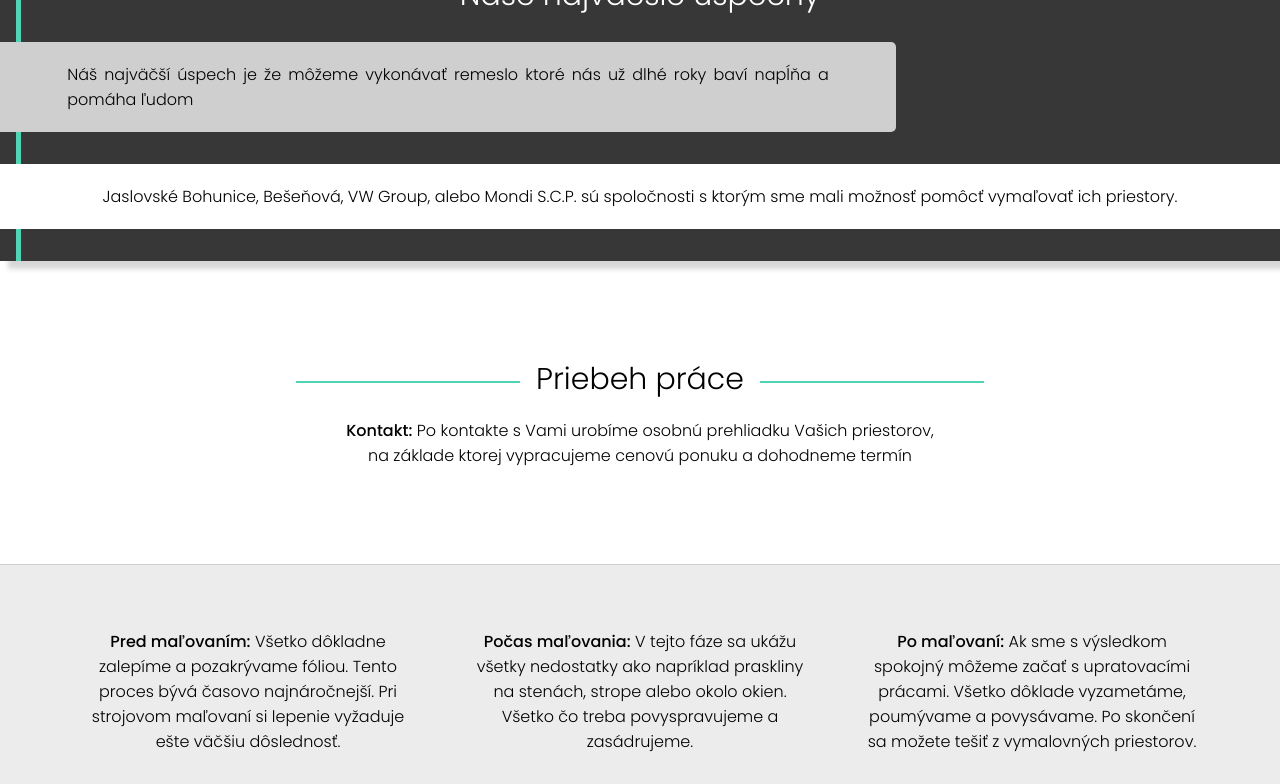
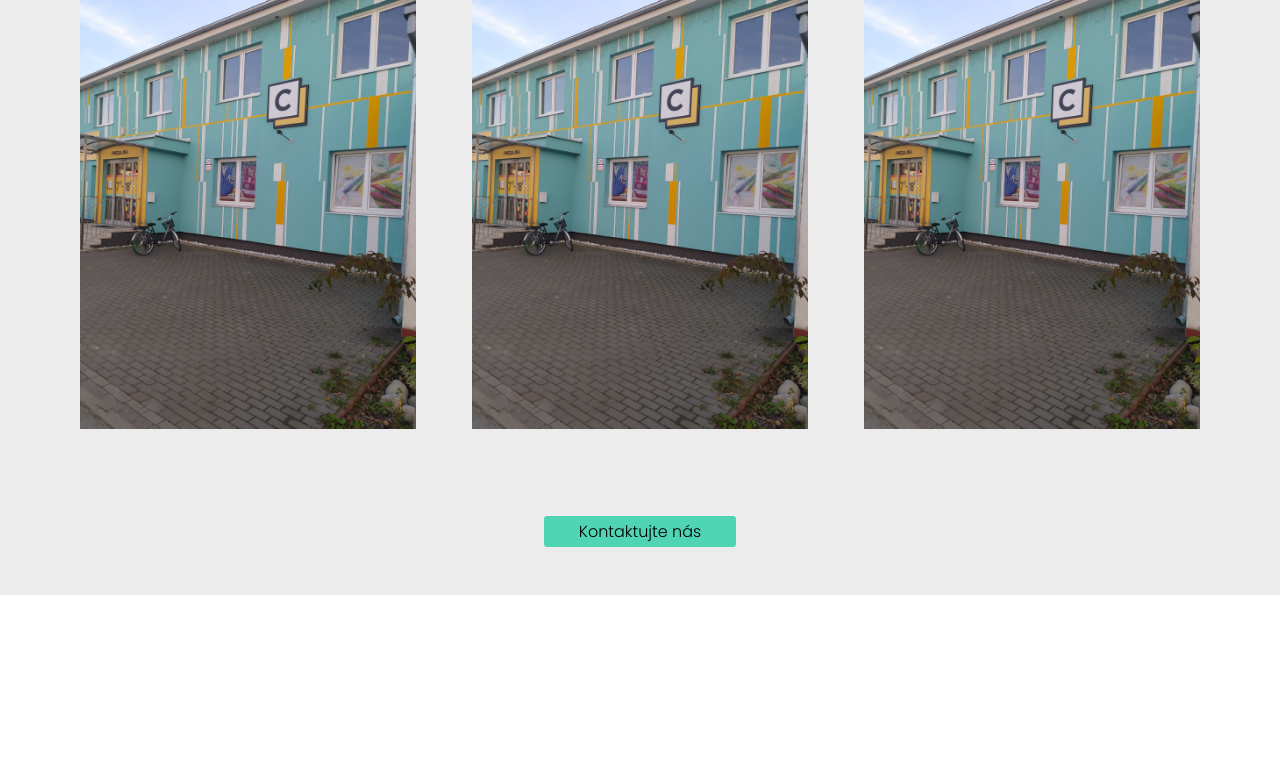
Before and after one commit to MatthewChevy/Synmal, a Vue app: page /about in a window 1280 px wide. Shown: the part 1407-2191 px from the top of the page. After the commit the page ends 2002 px from the top, so only its background shows below. Built offline with nearby package versions, Linux system fonts and the light colour scheme.

Commit message:
remove margin top

```diff
--- a/src/views/About.vue
+++ b/src/views/About.vue
@@ -21,7 +21,6 @@
         <the-about-footer />
 
     </footer>
-
 </template>
 
 <script>
@@ -45,12 +44,12 @@ export default {
 
 <style lang="scss" scoped>
 
+// body{
+//     background-color: $primary-semi-light;
+// }
+
 header {
     padding-top: 3.4rem;
-}
-
-main{
-    margin-top: 63%;
 }
 
 footer {
@@ -58,7 +57,7 @@ footer {
     width: 100%;
     padding: 1rem 0 3rem 0;
     top: -2rem;
-    background-color: $primary-soft;
+    background-color: $primary-semi-light;
 }
 
 </style>
```
